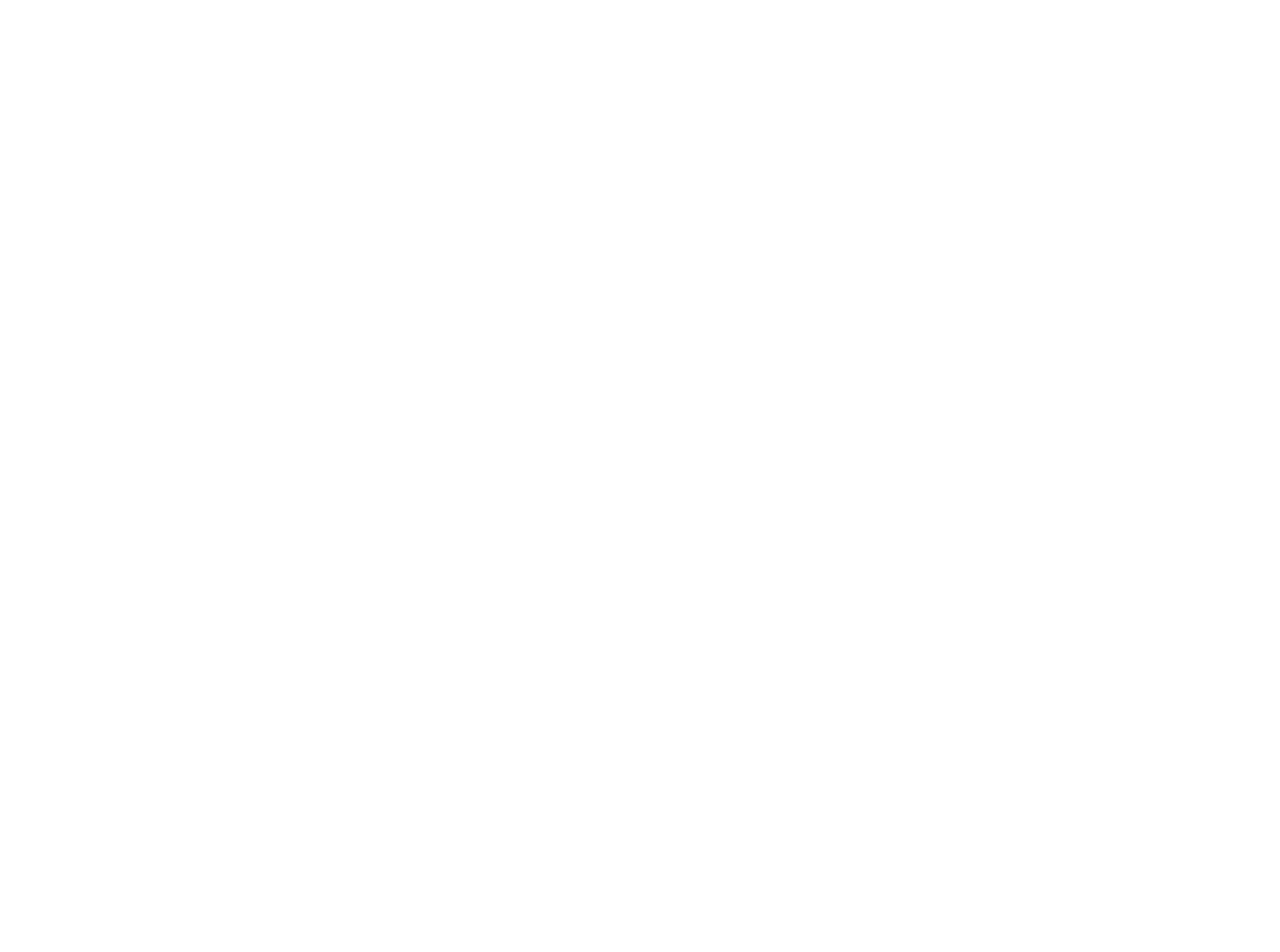
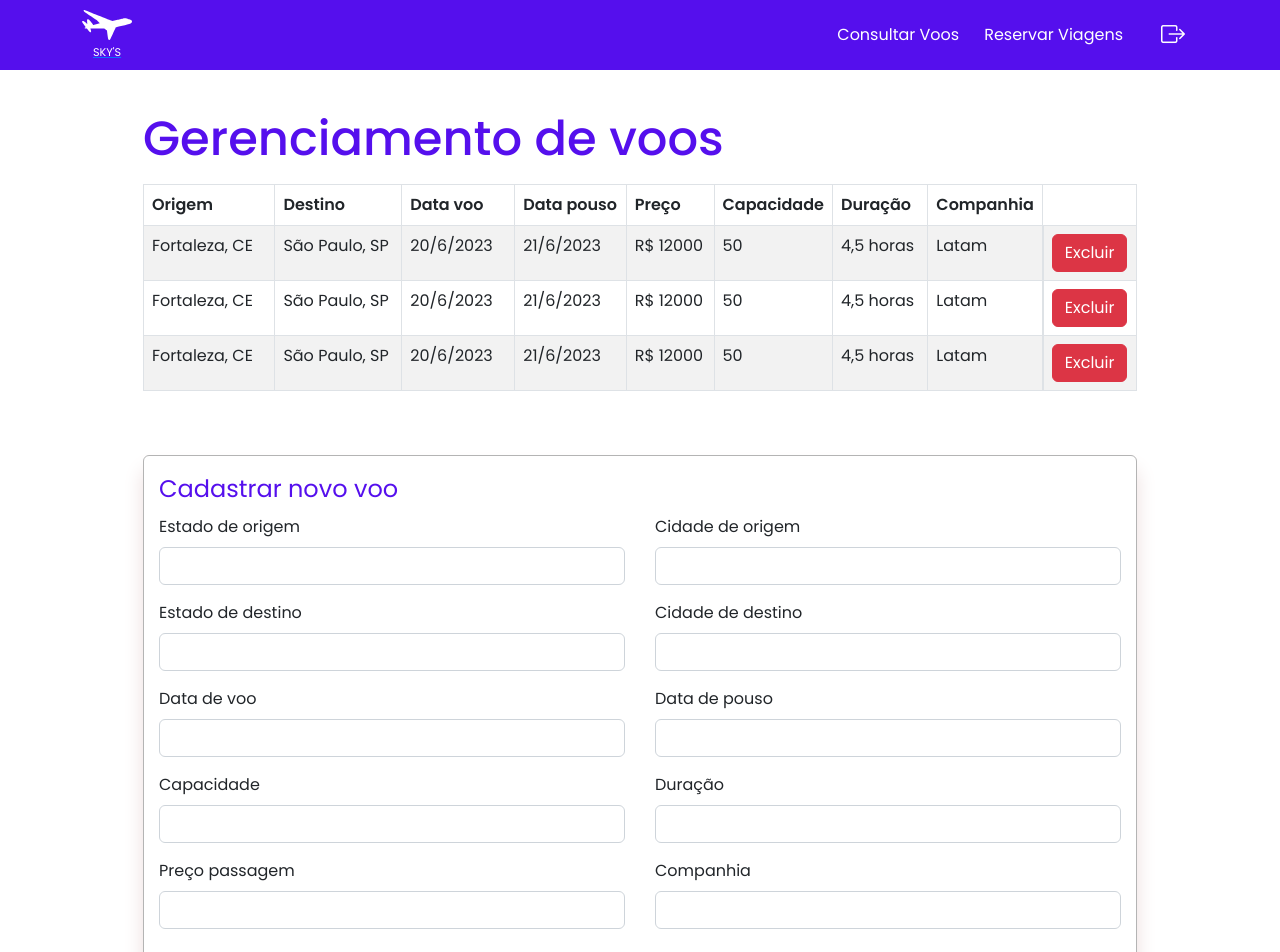
Before and after one commit to F-Gabriel-Braga/skys, a React (Create React App) app: page /manager in a window 1280 px wide. Before the commit this address had no page. Shown: the top 952 px of the page. Before the commit the page ends 800 px from the top, so only its background shows below. Built offline with nearby package versions, Linux system fonts and the light colour scheme; the HTML template or start-up script is replaced by a standard one.

Commit message:
create page manager

```diff
--- a/src/App.jsx
+++ b/src/App.jsx
@@ -8,6 +8,7 @@
 import Tickets from "./screens/Tickets";
 import Flights from "./screens/Flights";
 import Payment from "./screens/Payment";
+import Manager from "./screens/Manager";
 
 function App() {
   return (
@@ -23,6 +24,7 @@
             <Route path="/tickets" element={<Tickets />} />
             <Route path="/flights" element={<Flights />} />
             <Route path="/payment" element={<Payment />} />
+            <Route path="/manager" element={<Manager />} />
           </Route>
         </Routes>
       </BrowserRouter>
--- /dev/null
+++ b/src/screens/Manager/index.jsx
@@ -0,0 +1,146 @@
+import "./style.css";
+import { Button, Form, Table } from "react-bootstrap";
+import { Link } from "react-router-dom";
+
+export default function Manager() {
+    return (
+        <>
+            <div className="manager">
+                <div className="sec">
+                    <h1>Gerenciamento de voos</h1>
+                    <Table className="mt-3" striped bordered hover>
+                        <colgroup>
+                            <col style={{ width: "15%" }} />
+                            <col style={{ width: "15%" }} />
+                            <col style={{ width: "12%" }} />
+                            <col style={{ width: "12%" }} />
+                            <col style={{ width: "10%" }} />
+                            <col style={{ width: "10%" }} />
+                            <col style={{ width: "10%" }} />
+                            <col style={{ width: "10%" }} />
+                            <col style={{ width: "6%" }} />
+                        </colgroup>
+                        <thead>
+                            <tr>
+                                <th>Origem</th>
+                                <th>Destino</th>
+                                <th>Data voo</th>
+                                <th>Data pouso</th>
+                                <th>Preço</th>
+                                <th>Capacidade</th>
+                                <th>Duração</th>
+                                <th>Companhia</th>
+                                <th></th>
+                            </tr>
+                        </thead>
+                        <tbody>
+                            <tr>
+                                <td>Fortaleza, CE</td>
+                                <td>São Paulo, SP</td>
+                                <td>20/6/2023</td>
+                                <td>21/6/2023</td>
+                                <td>R$ 12000</td>
+                                <td>50</td>
+                                <td>4,5 horas</td>
+                                <td>Latam</td>
+                                <td className="d-flex flex-row gap-2 justify-content-center">
+                                    <Button variant="danger">Excluir</Button>
+                                </td>
+                            </tr>
+                            <tr>
+                                <td>Fortaleza, CE</td>
+                                <td>São Paulo, SP</td>
+                                <td>20/6/2023</td>
+                                <td>21/6/2023</td>
+                                <td>R$ 12000</td>
+                                <td>50</td>
+                                <td>4,5 horas</td>
+                                <td>Latam</td>
+                                <td className="d-flex flex-row gap-2 justify-content-center">
+                                    <Button variant="danger">Excluir</Button>
+                                </td>
+                            </tr>
+                            <tr>
+                                <td>Fortaleza, CE</td>
+                                <td>São Paulo, SP</td>
+                                <td>20/6/2023</td>
+                                <td>21/6/2023</td>
+                                <td>R$ 12000</td>
+                                <td>50</td>
+                                <td>4,5 horas</td>
+                                <td>Latam</td>
+                                <td className="d-flex flex-row gap-2 justify-content-center">
+                                    <Button variant="danger">Excluir</Button>
+                                </td>
+                            </tr>
+                        </tbody>
+                    </Table><br />
+                    <Form className="mt-4">
+                        <fieldset className="box mb-5">
+                            <legend>Cadastrar novo voo  </legend>
+                            <div className="double">
+                                <Form.Group className="w-100 mb-3">
+                                    <Form.Label>Estado de origem</Form.Label>
+                                    <Form.Control type="text" />
+                                </Form.Group>
+                                <Form.Group className="w-100 mb-3">
+                                    <Form.Label>Cidade de origem</Form.Label>
+                                    <Form.Control type="text" />
+                                </Form.Group>
+                            </div>
+                            <div className="double">
+                                <Form.Group className="w-100 mb-3">
+                                    <Form.Label>Estado de destino</Form.Label>
+                                    <Form.Control type="text" />
+                                </Form.Group>
+                                <Form.Group className="w-100 mb-3">
+                                    <Form.Label>Cidade de destino</Form.Label>
+                                    <Form.Control type="text" />
+                                </Form.Group>
+                            </div>
+                            <div className="double">
+                                <Form.Group className="w-100 mb-3">
+                                    <Form.Label>Data de voo</Form.Label>
+                                    <Form.Control type="text" />
+                                </Form.Group>
+                                <Form.Group className="w-100 mb-3">
+                                    <Form.Label>Data de pouso</Form.Label>
+                                    <Form.Control type="text" />
+                                </Form.Group>
+                            </div>
+                            <div className="double">
+                                <Form.Group className="w-100 mb-3">
+                                    <Form.Label>Capacidade</Form.Label>
+                                    <Form.Control type="text" />
+                                </Form.Group>
+                                <Form.Group className="w-100 mb-3">
+                                    <Form.Label>Duração</Form.Label>
+                                    <Form.Control type="text" />
+                                </Form.Group>
+                            </div>
+                            <div className="double">
+                                <Form.Group className="w-100 mb-3">
+                                    <Form.Label>Preço passagem</Form.Label>
+                                    <Form.Control type="text" />
+                                </Form.Group>
+                                <Form.Group className="w-100 mb-3">
+                                    <Form.Label>Companhia</Form.Label>
+                                    <Form.Control type="text" />
+                                </Form.Group>
+                            </div>
+                        </fieldset>
+
+                        <div className="double">
+                            <Button as={Link} to="/signin" variant="danger" className="w-100">
+                                Limpar
+                            </Button>
+                            <Button type="submit" className="w-100">
+                                Cadastrar
+                            </Button>
+                        </div>
+                    </Form>
+                </div>
+            </div>
+        </>
+    );
+}
--- /dev/null
+++ b/src/screens/Manager/style.css
@@ -0,0 +1,11 @@
+.manager {
+    margin-top: 80px;
+    min-height: 100vh;
+}
+
+.manager .double {
+    display: flex;
+    justify-content: space-between;
+    align-items: center;
+    gap: 30px;
+}
```
